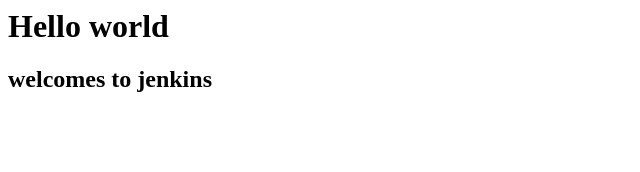
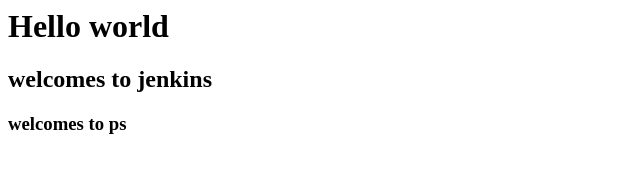
Before and after one commit to lalatendu65/gitsecond2, a plain HTML site: page index.html in a window 1280 px wide. Shown: the whole page, without its empty margins (0-640 px from the left). Drawn offline with Linux system fonts and the light colour scheme.

Commit message:
Update index.html
i did some changes in index.html

```diff
--- a/index.html
+++ b/index.html
@@ -2,5 +2,6 @@
 <body>
 <h1> Hello world</h1>
   <h2>welcomes to jenkins</h2>
+  <h3>welcomes to ps<h3>
 </body>
 </html>
```
